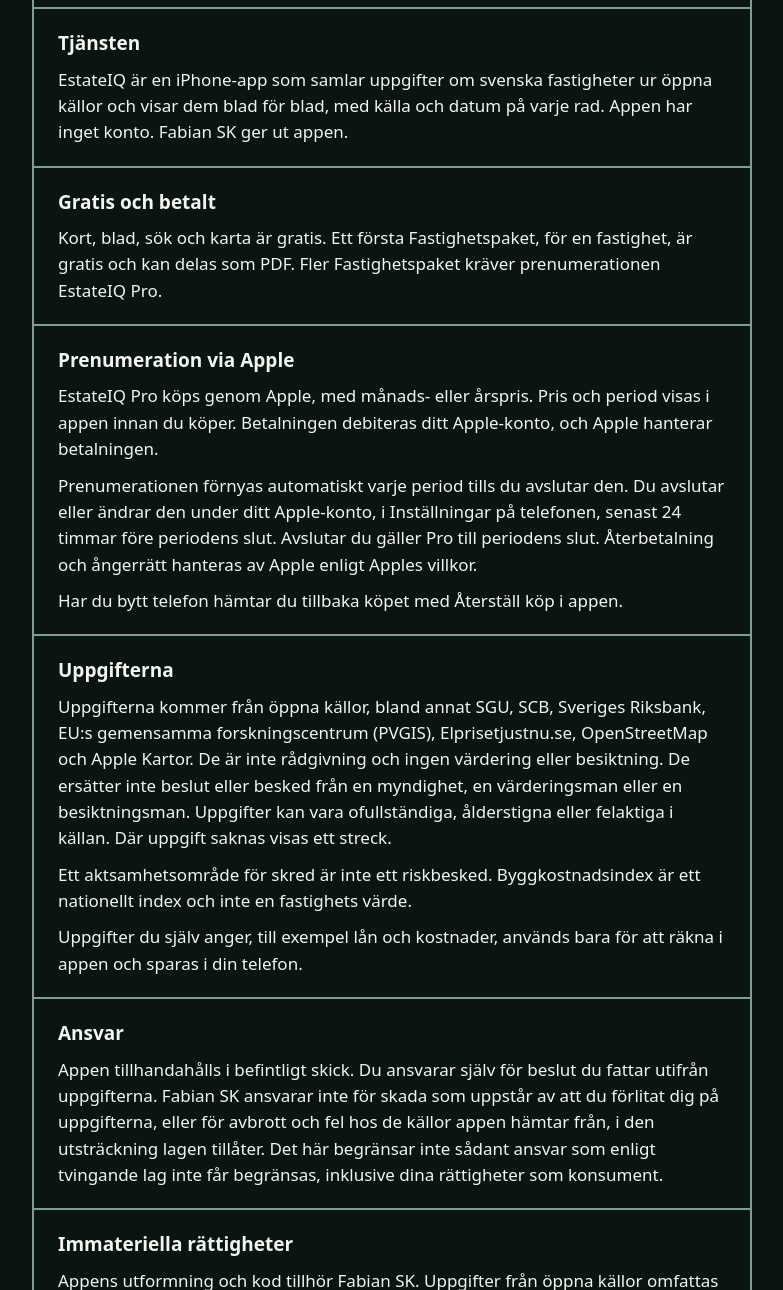
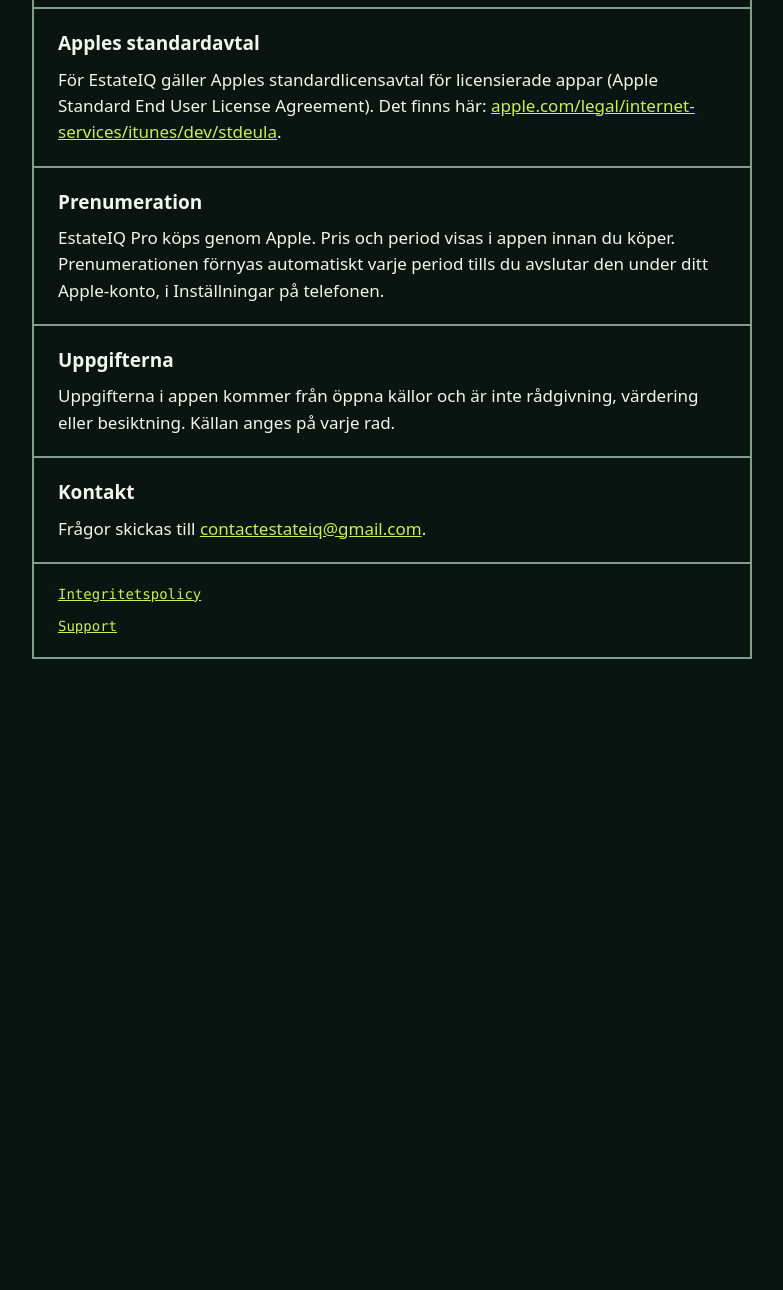
Before and after one commit to fabsaku/estateiq-webb, a plain HTML site: page villkor/index.html in a window 1280 px wide. Shown: the part 120-1410 px from the top of the page, without its empty margins (248-1031 px from the left). After the commit the page ends 800 px from the top, so only its background shows below. Drawn offline with Linux system fonts and the light colour scheme.

Commit message:
Synka webbsidor från appens docs/webb
Co-Authored-By: Claude Sonnet 5.5 <noreply@anthropic.com>

```diff
--- a/villkor/index.html
+++ b/villkor/index.html
@@ -1,9 +1,3 @@
-<!--
-UTKAST, JURISTGRANSKA, ALTERNATIV: Apples standardavtal
-(https://www.apple.com/legal/internet-services/itunes/dev/stdeula/).
-Texten är ett utkast och inte juridiskt granskad. Använder du Apples standardavtal behövs ingen egen sida,
-och länken i appen och på betalväggen pekar redan dit.
--->
 <!doctype html>
 <html lang="sv">
 <head>
@@ -15,61 +9,31 @@ och länken i appen och på betalväggen pekar redan dit.
 <body>
 <main>
   <header>
-    <p class="kod">VILLKOR · UTKAST</p>
+    <p class="kod">VILLKOR</p>
     <h1>Användarvillkor</h1>
   </header>
 
   <section>
-    <h2>Tjänsten</h2>
-    <p>EstateIQ är en iPhone-app som samlar uppgifter om svenska fastigheter ur öppna källor och visar dem blad för blad, med källa och datum på varje rad. Appen har inget konto. Fabian SK ger ut appen.</p>
+    <h2>Apples standardavtal</h2>
+    <p>För EstateIQ gäller Apples standardlicensavtal för licensierade appar (Apple Standard End User License Agreement). Det finns här: <a href="https://www.apple.com/legal/internet-services/itunes/dev/stdeula/">apple.com/legal/internet-services/itunes/dev/stdeula</a>.</p>
   </section>
 
   <section>
-    <h2>Gratis och betalt</h2>
-    <p>Kort, blad, sök och karta är gratis. Ett första Fastighetspaket, för en fastighet, är gratis och kan delas som PDF. Fler Fastighetspaket kräver prenumerationen EstateIQ Pro.</p>
-  </section>
-
-  <section>
-    <h2>Prenumeration via Apple</h2>
-    <p>EstateIQ Pro köps genom Apple, med månads- eller årspris. Pris och period visas i appen innan du köper. Betalningen debiteras ditt Apple-konto, och Apple hanterar betalningen.</p>
-    <p>Prenumerationen förnyas automatiskt varje period tills du avslutar den. Du avslutar eller ändrar den under ditt Apple-konto, i Inställningar på telefonen, senast 24 timmar före periodens slut. Avslutar du gäller Pro till periodens slut. Återbetalning och ångerrätt hanteras av Apple enligt Apples villkor.</p>
-    <p>Har du bytt telefon hämtar du tillbaka köpet med Återställ köp i appen.</p>
+    <h2>Prenumeration</h2>
+    <p>EstateIQ Pro köps genom Apple. Pris och period visas i appen innan du köper. Prenumerationen förnyas automatiskt varje period tills du avslutar den under ditt Apple-konto, i Inställningar på telefonen.</p>
   </section>
 
   <section>
     <h2>Uppgifterna</h2>
-    <p>Uppgifterna kommer från öppna källor, bland annat SGU, SCB, Sveriges Riksbank, EU:s gemensamma forskningscentrum (PVGIS), Elprisetjustnu.se, OpenStreetMap och Apple Kartor. De är inte rådgivning och ingen värdering eller besiktning. De ersätter inte beslut eller besked från en myndighet, en värderingsman eller en besiktningsman. Uppgifter kan vara ofullständiga, ålderstigna eller felaktiga i källan. Där uppgift saknas visas ett streck.</p>
-    <p>Ett aktsamhetsområde för skred är inte ett riskbesked. Byggkostnadsindex är ett nationellt index och inte en fastighets värde.</p>
-    <p>Uppgifter du själv anger, till exempel lån och kostnader, används bara för att räkna i appen och sparas i din telefon.</p>
-  </section>
-
-  <section>
-    <h2>Ansvar</h2>
-    <p>Appen tillhandahålls i befintligt skick. Du ansvarar själv för beslut du fattar utifrån uppgifterna. Fabian SK ansvarar inte för skada som uppstår av att du förlitat dig på uppgifterna, eller för avbrott och fel hos de källor appen hämtar från, i den utsträckning lagen tillåter. Det här begränsar inte sådant ansvar som enligt tvingande lag inte får begränsas, inklusive dina rättigheter som konsument.</p>
-  </section>
-
-  <section>
-    <h2>Immateriella rättigheter</h2>
-    <p>Appens utformning och kod tillhör Fabian SK. Uppgifter från öppna källor omfattas av respektive källas licens, som anges i appens Om-skärm.</p>
-  </section>
-
-  <section>
-    <h2>Ändringar</h2>
-    <p>Villkoren kan ändras. Den nya versionen publiceras här med nytt datum. Pris på en pågående prenumerationsperiod ändras inte, och förändringar av priset hanteras av Apple.</p>
-  </section>
-
-  <section>
-    <h2>Tillämplig lag</h2>
-    <p>Svensk lag gäller för villkoren. Tvist prövas av svensk domstol. Är du konsument gäller dessutom de tvingande regler om domstol som skyddar dig i ditt hemland.</p>
+    <p>Uppgifterna i appen kommer från öppna källor och är inte rådgivning, värdering eller besiktning. Källan anges på varje rad.</p>
   </section>
 
   <section>
     <h2>Kontakt</h2>
-    <p>Frågor om villkoren skickas till <a href="mailto:contactestateiq@gmail.com">contactestateiq@gmail.com</a>.</p>
+    <p>Frågor skickas till <a href="mailto:contactestateiq@gmail.com">contactestateiq@gmail.com</a>.</p>
   </section>
 
   <footer>
-    <p class="kod">UTKAST · DATUM ÅTERSTÅR</p>
     <p><a href="../integritet/">Integritetspolicy</a></p>
     <p><a href="../support/">Support</a></p>
   </footer>
```
